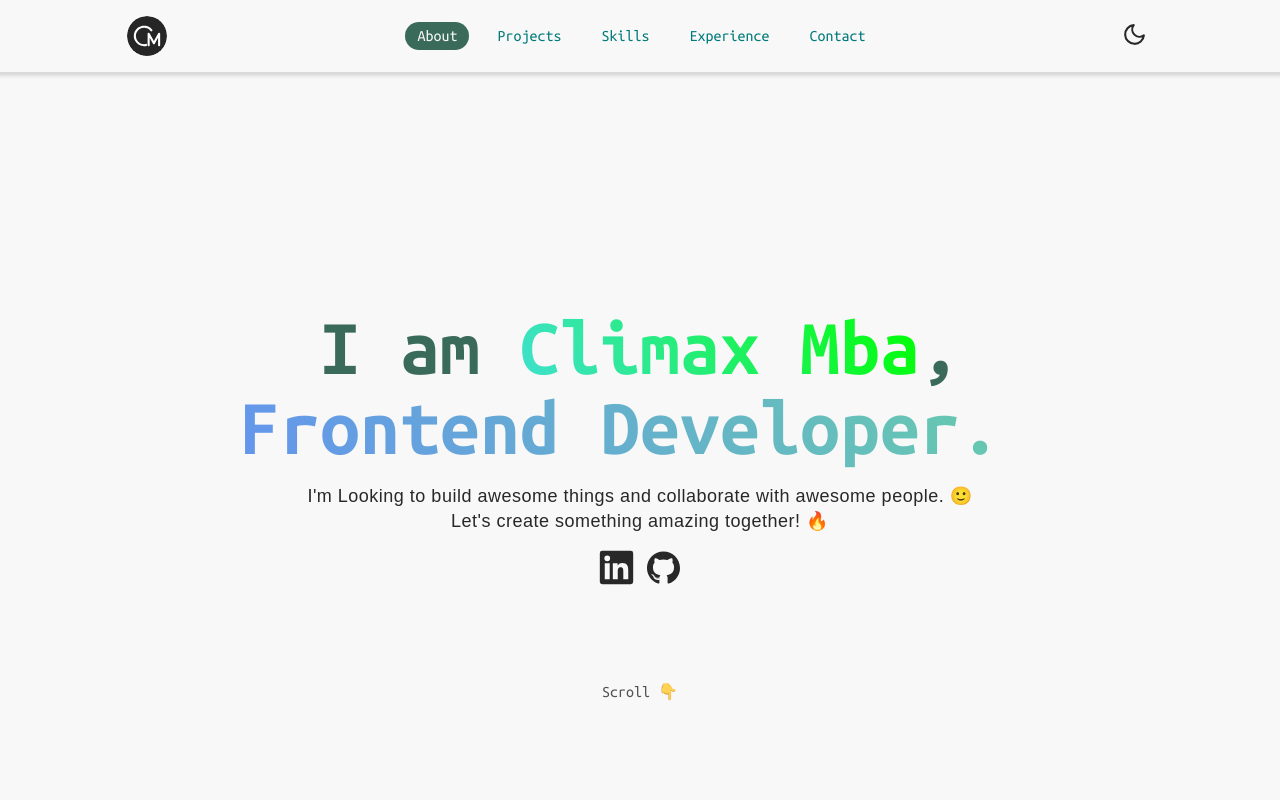
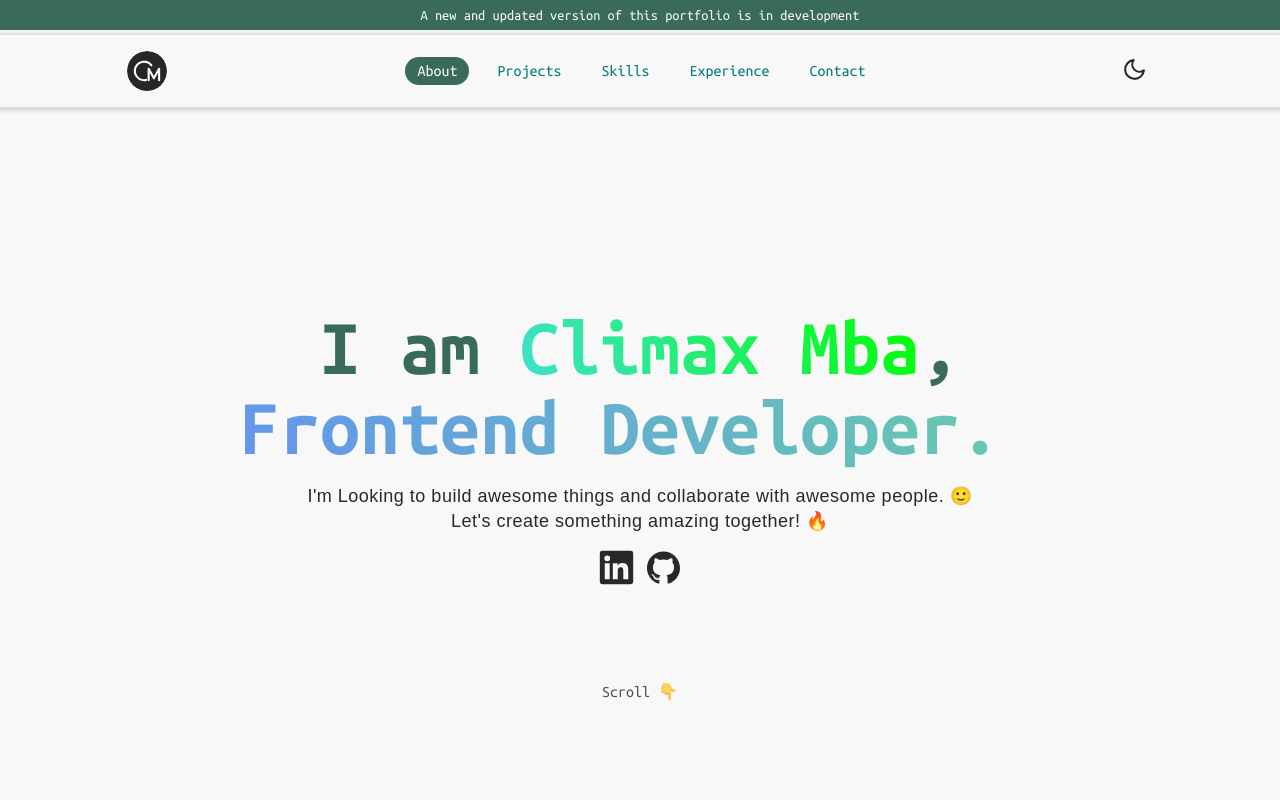
Before and after one commit to climaxmba/portfolio, a Next.js app: page / in a window 1280 px wide. Shown: the top 800 px of the page. Built offline with nearby package versions, Linux system fonts and the light colour scheme.

Commit message:
Add banner to inform everyone of new version

```diff
--- a/src/app/components/navbar/Navbar.tsx
+++ b/src/app/components/navbar/Navbar.tsx
@@ -33,6 +33,10 @@ export default function Navbar() {
   };
 
   return (
+    <>
+      <div className={styles.banner}>
+        A new and updated version of this portfolio is in development
+      </div>
       <nav className={styles.container}>
         <Image alt="Logo" src="/logo.svg" width={40} height={40} />
 
@@ -78,6 +82,7 @@ export default function Navbar() {
 
         <MobileMenu />
       </nav>
+    </>
   );
 }
 
--- a/src/app/components/navbar/navbar.module.scss
+++ b/src/app/components/navbar/navbar.module.scss
@@ -1,3 +1,16 @@
+.banner {
+  background-color: var(--accentcolor);
+  color: var(--bgcolor);
+  text-align: center;
+  padding: 0.5rem;
+  font-size: 0.9rem;
+  font-weight: 500;
+  width: 100%;
+  position: fixed;
+  top: 0;
+  z-index: 11;
+}
+
 .container {
   display: flex;
   gap: 1rem;
@@ -10,7 +23,7 @@
   background-color: var(--bgcolor);
   box-shadow: 0 1px 3px 3px #80808040;
   position: fixed;
-  top: 0;
+  top: 35px; // Increased top to accommodate banner
   z-index: 10;
 
   img {
```
Lines whose indentation alone changed are shown as unchanged.
